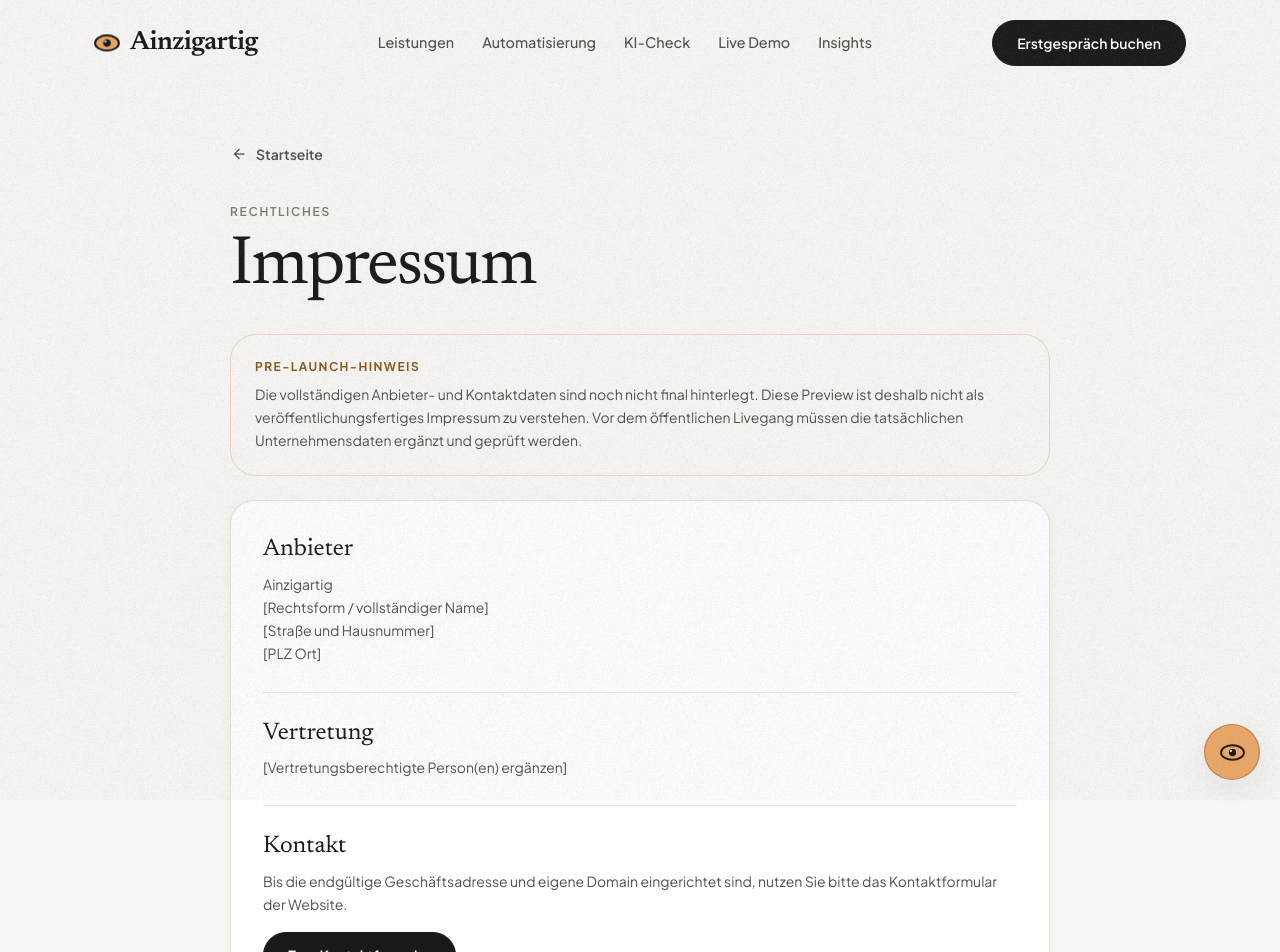
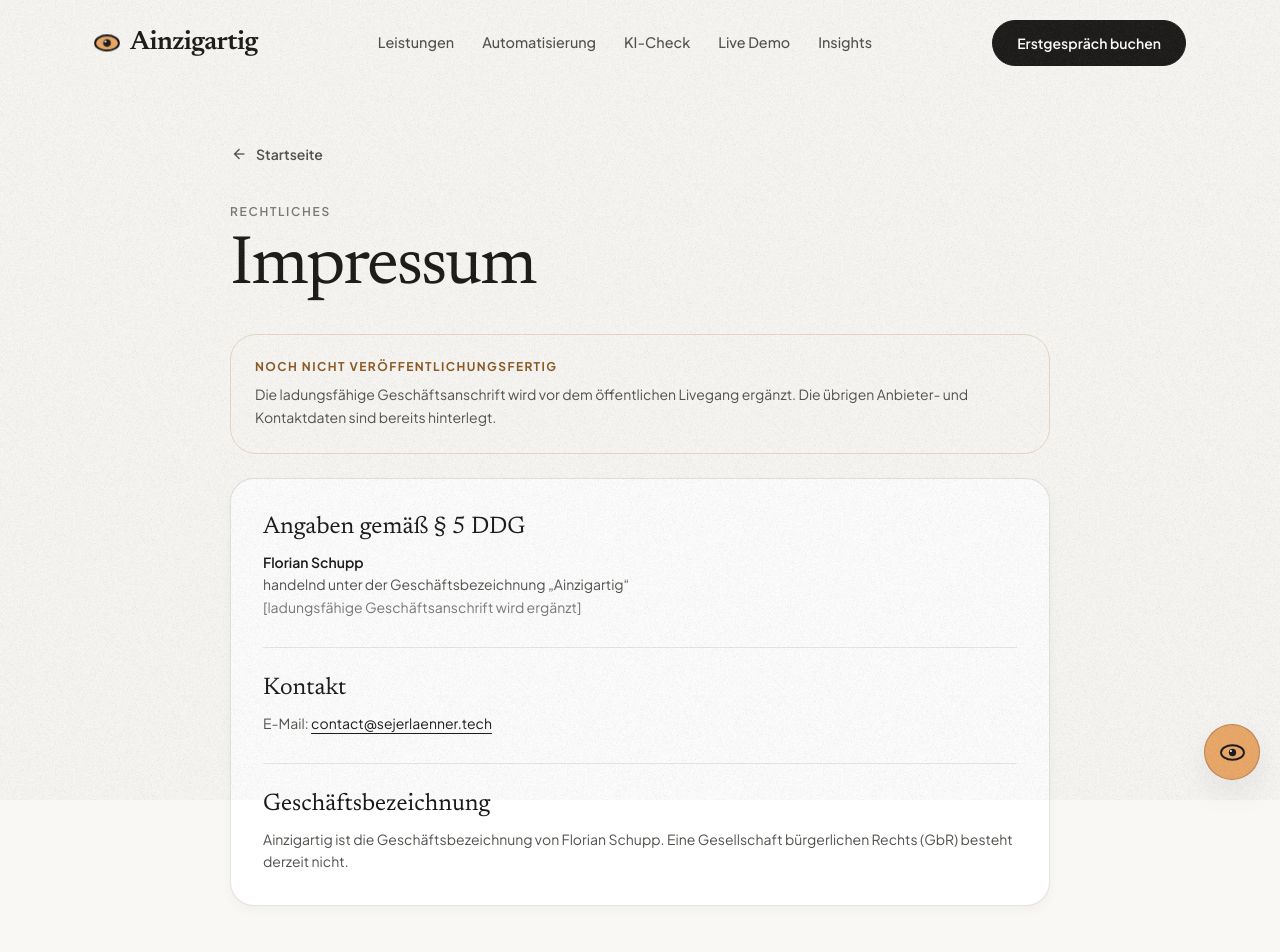
Before and after one commit to igoingtodevx/ainzigartig, a React (Vite) app: page /impressum in a window 1280 px wide. Shown: the top 952 px of the page. Built offline with nearby package versions, Linux system fonts and the light colour scheme.

Commit message:
feat: update Ainzigartig legal details

```diff
--- a/components/Impressum.tsx
+++ b/components/Impressum.tsx
@@ -4,7 +4,7 @@ import { RouteMeta } from './RouteMeta';
 
 export const Impressum: React.FC = () => (
   <main className="min-h-screen bg-base text-ink font-body pt-36 pb-24 px-6">
-    <RouteMeta title="Impressum | Ainzigartig" description="Rechtliche Angaben zu Ainzigartig." />
+    <RouteMeta title="Impressum | Ainzigartig" description="Anbieterkennzeichnung und Kontaktdaten von Ainzigartig." />
     <div className="max-w-[820px] mx-auto">
       <Link to="/" className="inline-flex items-center gap-2 text-sm font-semibold text-muted hover:text-ink transition-colors mb-10">
         <span className="material-symbols-outlined text-[18px]">arrow_back</span>
@@ -15,35 +15,36 @@ export const Impressum: React.FC = () => (
       <h1 className="font-editorial text-[clamp(2.8rem,6vw,4.3rem)] leading-[1.02] tracking-[-0.03em] mb-8">Impressum</h1>
 
       <div className="rounded-[26px] border border-[#B77A36]/25 bg-accent/12 p-5 md:p-6 mb-6">
-        <p className="text-xs uppercase tracking-[0.12em] font-bold text-[#8B5A24] mb-2">Pre-Launch-Hinweis</p>
+        <p className="text-xs uppercase tracking-[0.12em] font-bold text-[#8B5A24] mb-2">Noch nicht veröffentlichungsfertig</p>
         <p className="text-sm text-muted leading-relaxed">
-          Die vollständigen Anbieter- und Kontaktdaten sind noch nicht final hinterlegt. Diese Preview ist deshalb nicht als veröffentlichungsfertiges Impressum zu verstehen. Vor dem öffentlichen Livegang müssen die tatsächlichen Unternehmensdaten ergänzt und geprüft werden.
+          Die ladungsfähige Geschäftsanschrift wird vor dem öffentlichen Livegang ergänzt. Die übrigen Anbieter- und Kontaktdaten sind bereits hinterlegt.
         </p>
       </div>
 
       <div className="brand-card bg-surface p-6 md:p-8 space-y-7">
         <section>
-          <h2 className="font-editorial text-2xl mb-2">Anbieter</h2>
-          <p className="text-sm text-muted leading-relaxed">Ainzigartig<br />[Rechtsform / vollständiger Name]<br />[Straße und Hausnummer]<br />[PLZ Ort]</p>
-        </section>
-
-        <section className="pt-6 border-t border-ink/10">
-          <h2 className="font-editorial text-2xl mb-2">Vertretung</h2>
-          <p className="text-sm text-muted">[Vertretungsberechtigte Person(en) ergänzen]</p>
+          <h2 className="font-editorial text-2xl mb-2">Angaben gemäß § 5 DDG</h2>
+          <p className="text-sm text-muted leading-relaxed">
+            <strong className="text-ink font-semibold">Florian Schupp</strong><br />
+            handelnd unter der Geschäftsbezeichnung „Ainzigartig“<br />
+            <span className="text-light">[ladungsfähige Geschäftsanschrift wird ergänzt]</span>
+          </p>
         </section>
 
         <section className="pt-6 border-t border-ink/10">
           <h2 className="font-editorial text-2xl mb-2">Kontakt</h2>
           <p className="text-sm text-muted leading-relaxed">
-            Bis die endgültige Geschäftsadresse und eigene Domain eingerichtet sind, nutzen Sie bitte das Kontaktformular der Website.
+            E-Mail:{' '}
+            <a href="mailto:contact@sejerlaenner.tech" className="text-ink underline underline-offset-4 hover:text-accent-hover transition-colors">
+              contact@sejerlaenner.tech
+            </a>
           </p>
-          <Link to="/#kontakt" className="brand-pill mt-4 bg-ink text-white hover:bg-[#33312E] text-sm">Zum Kontaktformular</Link>
         </section>
 
         <section className="pt-6 border-t border-ink/10">
-          <h2 className="font-editorial text-2xl mb-2">Weitere Pflichtangaben</h2>
+          <h2 className="font-editorial text-2xl mb-2">Geschäftsbezeichnung</h2>
           <p className="text-sm text-muted leading-relaxed">
-            [Register-, Steuer- und sonstige Pflichtangaben ergänzen, soweit sie auf die endgültige Rechtsform und Tätigkeit zutreffen.]
+            Ainzigartig ist die Geschäftsbezeichnung von Florian Schupp. Eine Gesellschaft bürgerlichen Rechts (GbR) besteht derzeit nicht.
           </p>
         </section>
       </div>
```
